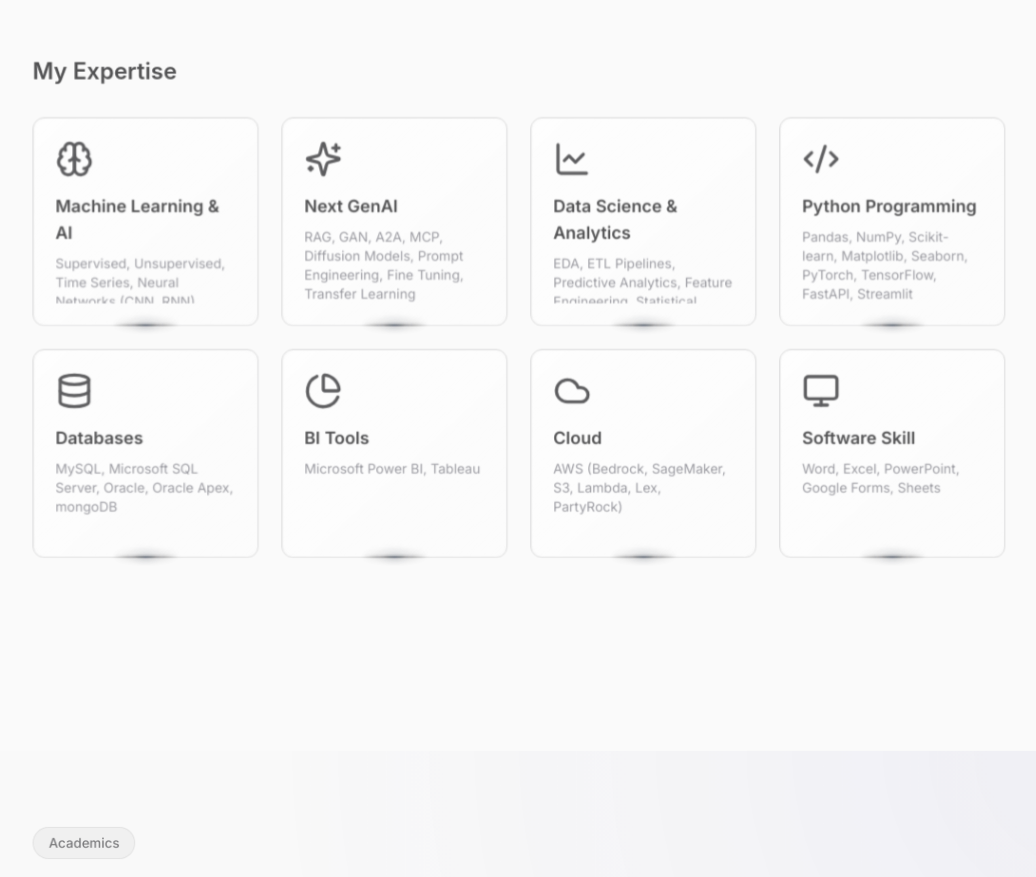
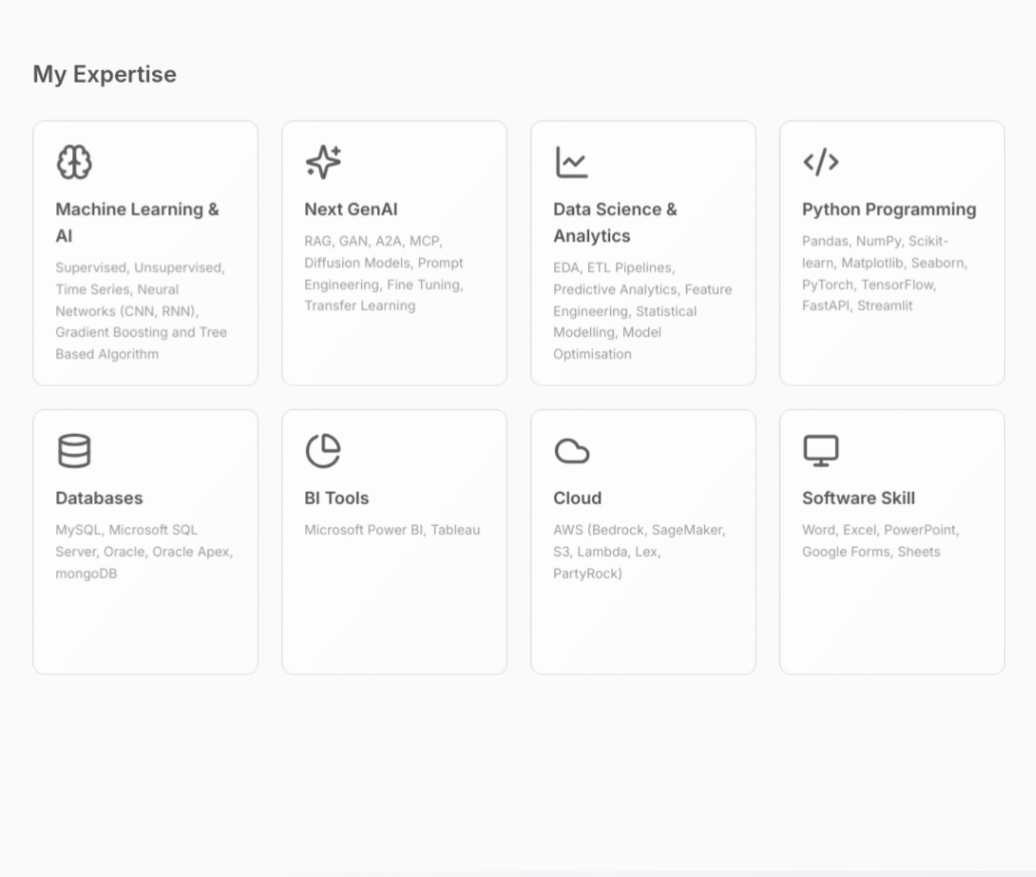
Before and after one commit to KritPrasad05/storyslide-portfolio, a React (Vite) app: page / in a window 1280 px wide. Shown: the part 1601-2478 px from the top of the page, without its empty margins (156-1192 px from the left). Built offline with nearby package versions, Linux system fonts and the light colour scheme.

Commit message:
Fix border light and skill card visibility

```diff
--- a/src/components/About.tsx
+++ b/src/components/About.tsx
@@ -3,25 +3,28 @@ import React from 'react';
 import SectionTransition from './SectionTransition';
 import { Brain, Sparkles, ChartLine, Code2, Database, PieChart, Cloud, Monitor } from 'lucide-react';
 
-const SkillCard = ({ icon: Icon, title, description }: { icon: React.ElementType, title: string, description: string }) => (
-  <div className="group relative rounded-xl p-6 h-[220px] flex flex-col transition-all duration-300 hover:scale-[1.02] hover:-translate-y-1" style={{ transformStyle: 'preserve-3d' }}>
+const SkillCard = ({ icon: Icon, title, description }: { icon: React.ElementType, title: string, description: string }) => {
+  const cardId = title.replace(/\s/g, '-').toLowerCase();
+
+  return (
+    <div className="group relative rounded-xl p-6 h-[280px] flex flex-col transition-all duration-300 hover:scale-[1.02] hover:-translate-y-1" style={{ transformStyle: 'preserve-3d' }}>
       {/* Base border */}
       <div className="absolute inset-0 rounded-xl border border-primary/20"></div>
 
       {/* Animated traveling light on border with glow */}
       <svg className="absolute inset-0 w-full h-full pointer-events-none overflow-visible" style={{ borderRadius: '0.75rem' }}>
         <defs>
-        <linearGradient id={`light-${title.replace(/\s/g, '')}`} x1="0%" y1="0%" x2="100%" y2="0%">
+          <linearGradient id={`light-gradient-${cardId}`}>
             <stop offset="0%" stopColor="transparent" />
-          <stop offset="35%" stopColor="transparent" />
-          <stop offset="45%" stopColor="hsl(var(--primary))" stopOpacity="0.4" />
+            <stop offset="30%" stopColor="transparent" />
+            <stop offset="45%" stopColor="hsl(var(--primary))" stopOpacity="0.5" />
             <stop offset="50%" stopColor="currentColor" className="text-gray-700 dark:text-white" stopOpacity="1" />
-          <stop offset="55%" stopColor="hsl(var(--primary))" stopOpacity="0.4" />
-          <stop offset="65%" stopColor="transparent" />
+            <stop offset="55%" stopColor="hsl(var(--primary))" stopOpacity="0.5" />
+            <stop offset="70%" stopColor="transparent" />
             <stop offset="100%" stopColor="transparent" />
           </linearGradient>
-        <filter id={`glow-${title.replace(/\s/g, '')}`} x="-50%" y="-50%" width="200%" height="200%">
-          <feGaussianBlur stdDeviation="4" result="coloredBlur"/>
+          <filter id={`glow-${cardId}`} x="-50%" y="-50%" width="200%" height="200%">
+            <feGaussianBlur stdDeviation="5" result="coloredBlur"/>
             <feMerge>
               <feMergeNode in="coloredBlur"/>
               <feMergeNode in="SourceGraphic"/>
@@ -36,12 +39,13 @@ const SkillCard = ({ icon: Icon, title, description }: { icon: React.ElementType
           rx="10"
           ry="10"
           fill="none"
-        stroke={`url(#light-${title.replace(/\s/g, '')})`}
+          stroke={`url(#light-gradient-${cardId})`}
           strokeWidth="4"
-        strokeDasharray="600"
-        strokeDashoffset="0"
-        filter={`url(#glow-${title.replace(/\s/g, '')})`}
-        className="animate-[dash_6s_linear_infinite]"
+          strokeLinecap="round"
+          pathLength="100"
+          strokeDasharray="15 85"
+          filter={`url(#glow-${cardId})`}
+          className="animate-[border-spin_6s_linear_infinite]"
         />
       </svg>
 
@@ -52,13 +56,14 @@ const SkillCard = ({ icon: Icon, title, description }: { icon: React.ElementType
       <div className="relative z-10 flex flex-col h-full">
         <Icon className="h-10 w-10 text-primary mb-4 group-hover:scale-110 transition-transform duration-300 flex-shrink-0" />
         <h3 className="text-lg font-semibold mb-2 flex-shrink-0">{title}</h3>
-      <p className="text-muted-foreground text-sm flex-grow overflow-hidden">{description}</p>
+        <p className="text-muted-foreground text-sm leading-relaxed">{description}</p>
       </div>
 
       {/* 3D shadow effect */}
       <div className="absolute inset-0 rounded-xl bg-gradient-to-br from-primary/10 to-transparent opacity-0 group-hover:opacity-100 transition-opacity duration-300 pointer-events-none" style={{ transform: 'translateZ(-10px)' }}></div>
     </div>
   );
+};
 
 const About = () => {
   const skills = [
--- a/tailwind.config.ts
+++ b/tailwind.config.ts
@@ -127,6 +127,10 @@ export default {
 					'0%': { strokeDashoffset: '0' },
 					'100%': { strokeDashoffset: '-1200' }
 				},
+				'border-spin': {
+					'0%': { strokeDashoffset: '0' },
+					'100%': { strokeDashoffset: '100' }
+				},
 			},
 			animation: {
 				'accordion-down': 'accordion-down 0.2s ease-out',
@@ -143,6 +147,7 @@ export default {
 				float: 'float 4s ease-in-out infinite',
 				'pulse-slow': 'pulse-slow 2s ease-in-out infinite',
 				'dash': 'dash 6s linear infinite',
+				'border-spin': 'border-spin 6s linear infinite',
 			},
 			backdropBlur: {
 				xs: '2px',
```
Lines whose indentation alone changed are shown as unchanged.
